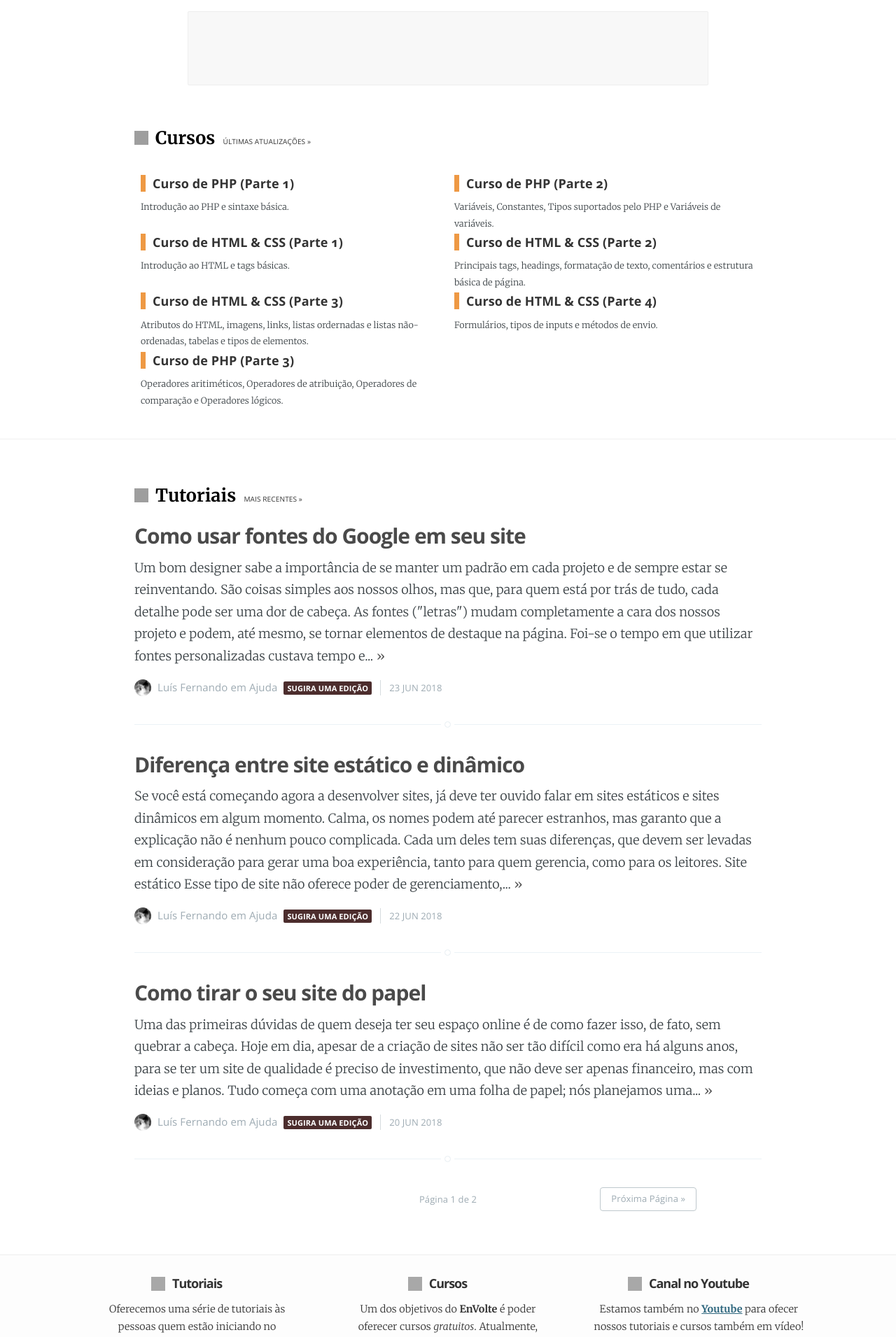
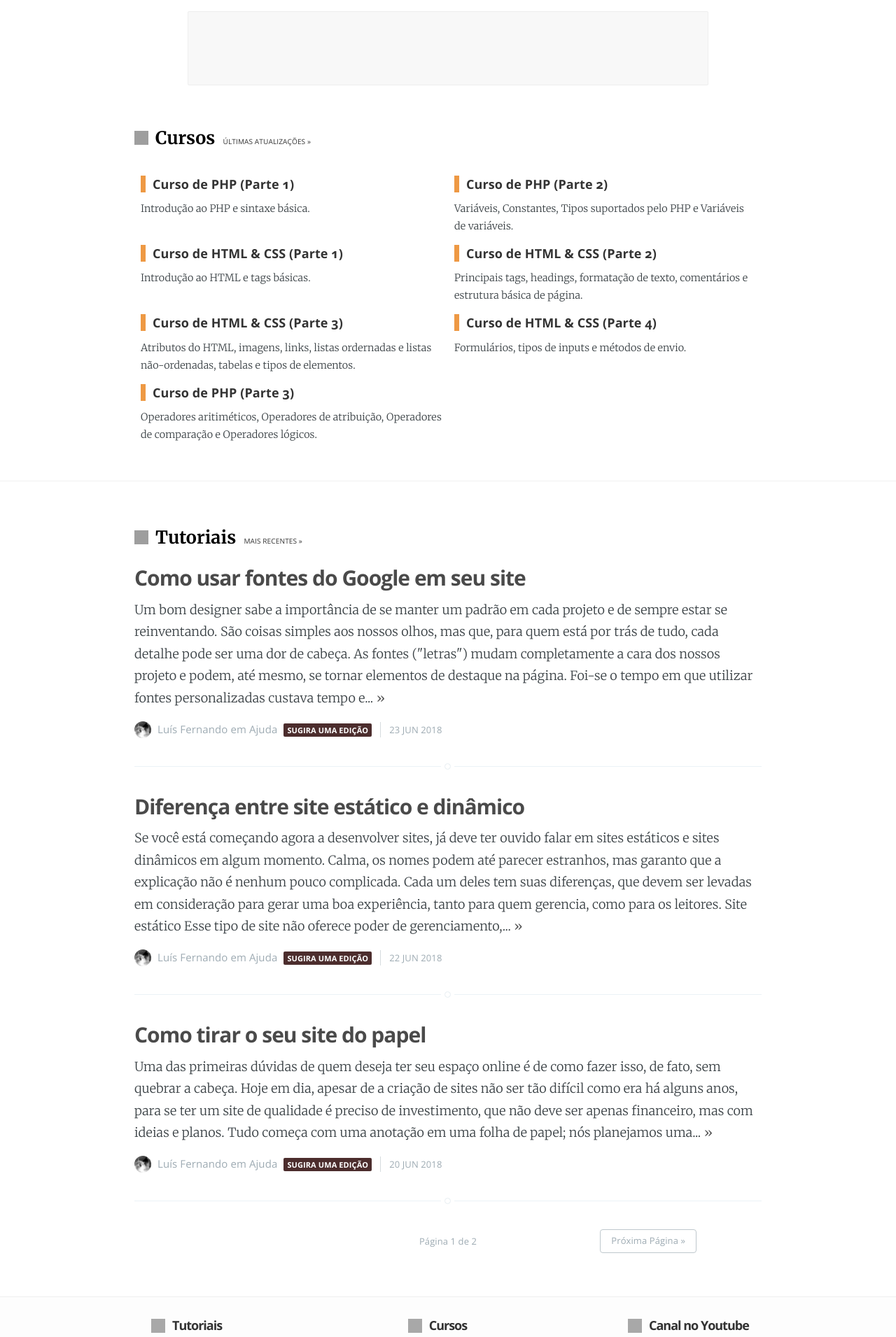
Before and after one commit to EnVolte/envolte.github.io, a Jekyll site: the page built from index.html, in a window 1280 px wide. Shown: the part 619-2530 px from the top of the page at 70% size. Built offline with Jekyll 4.4.1, drawn with Linux system fonts in a browser that asks for light colours; the list of posts is cut into pages by our own code; grey boxes are pictures that could not be loaded.

Commit message:
Update screen.css

```diff
--- a/assets/css/screen.css
+++ b/assets/css/screen.css
@@ -1837,7 +1837,7 @@ section#about a {color: #30687f; font-weight: bold;}
 .titlep a {text-decoration: none;}
 
 #alin {width: 100%; height: auto; display: inline-block; margin: 1rem auto 0; position: relative; z-index: 1;}
-ul#curso {float: left; width: 100%; margin: 0px 0px 0px -30px; position: relative; line-height: 1.3em;}
-ul#curso li {float: left; margin-left: 1%; margin-right: 1%; width: 48%; background: #; height: 70px; padding: 0; list-style: none; z-index: 9;}
+ul#curso {float: left; width: 100%; margin: 0px 0px 0px -30px; position: relative; line-height: 1.4em;}
+ul#curso li {float: left; margin-left: 1%; margin-right: 1%; width: 48%; background: #; height: 85px; padding: 0; list-style: none; z-index: 9;}
 ul#curso li a {color: #333; border-left: 7px solid #e94; padding-left: 10px; text-decoration: none; font-family: Open Sans; font-weight: bold;}
-ul#curso li p {margin-top: 10px; font-size: 0.7em;}
+ul#curso li p {margin-top: 10px; font-size: 0.8em;}
```
